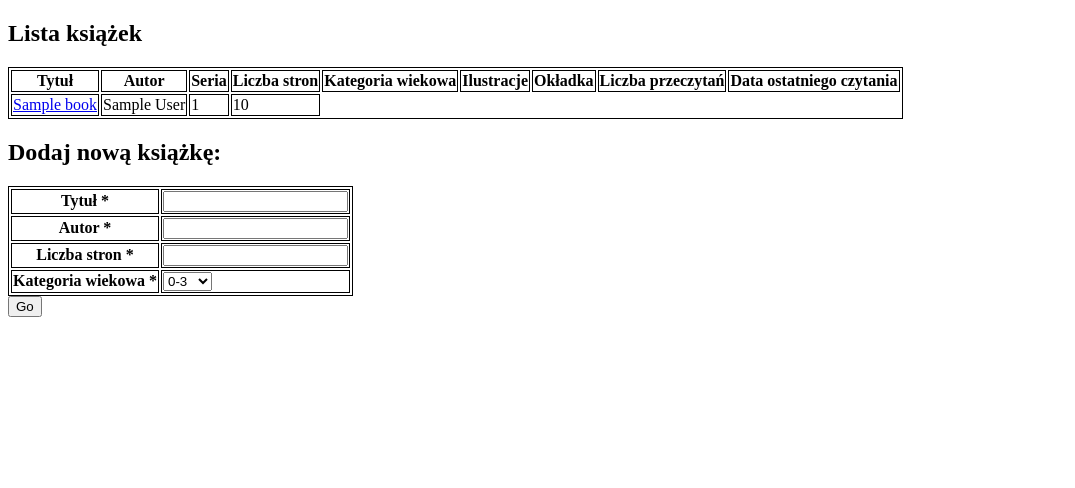
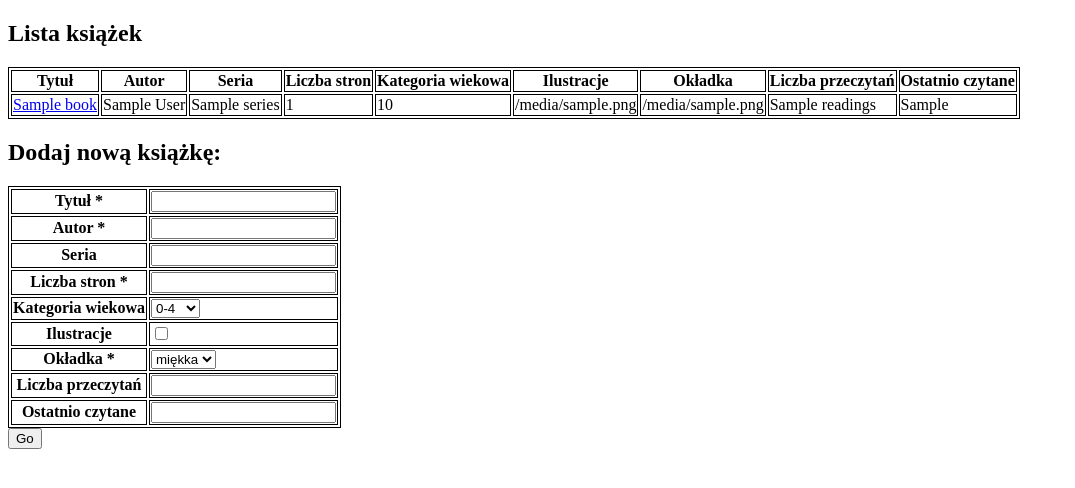
Before and after one commit to lukasz-zytko/kids-books, a Flask app: template templates/books.html in a window 1280 px wide. Shown: the top 488 px of the page, without its empty margins (0-1075 px from the left). Run offline with Flask 2, Linux system fonts and the light colour scheme; the template is opened without the code that fills it: values that come from a table or form of the project are taken from there, most other values are stand-ins (such as "Sample title", 1, 10 or a date in 2020).

Commit message:
Add last version of app

```diff
--- a/app.py
+++ b/app.py
@@ -19,7 +19,7 @@ def books_list():
     return render_template("books.html", form=form, books=books.all(), error=error)
 
 
-@app.route("/books/<int:book_id>/", methods=["GET", "POST"])
+@app.route("/books/<int:book_id>", methods=["GET", "POST"])
 def book_details(book_id):
     book = books.get(book_id - 1)
     form = BooksForm(data=book)
--- a/forms.py
+++ b/forms.py
@@ -1,9 +1,15 @@
 from flask_wtf import FlaskForm
 from wtforms import StringField, TextAreaField, BooleanField, IntegerField, SelectField
+from wtforms.fields.datetime import DateField
 from wtforms.validators import DataRequired, Email
 
 class BooksForm(FlaskForm):
     title = StringField('Tytuł', validators=[DataRequired()])
     author = StringField('Autor', validators=[DataRequired()])
+    series = StringField('Seria')
     pages = IntegerField('Liczba stron', validators=[DataRequired()])
-    age = SelectField('Kategoria wiekowa', choices=['0-3', '4-6', '7-10', 'all'], validators=[DataRequired()])
+    age = SelectField('Kategoria wiekowa', choices=['0-4', '5-10', 'all'])
+    pictures = BooleanField('Ilustracje')
+    cover = SelectField('Okładka', choices=['miękka', 'twarda'], validators=[DataRequired()])
+    readings = IntegerField('Liczba przeczytań')
+    last_read = StringField('Ostatnio czytane')
--- a/templates/book.html
+++ b/templates/book.html
@@ -6,7 +6,7 @@
 </head>
 <body>
     <h2> Zmień: </h2>
-    <form method="POST" action="/books/{{ book_id }}/">
+    <form method="POST" action="/books/{{ book_id }}">
         {{ form.hidden_tag() }}
         <table>
             {% for field in form if field.widget.input_type != 'hidden' %}
--- a/templates/books.html
+++ b/templates/books.html
@@ -20,14 +20,19 @@
     <th>Ilustracje</th>
     <th>Okładka</th>
     <th>Liczba przeczytań</th>
-    <th>Data ostatniego czytania</th>
+    <th>Ostatnio czytane</th>
     </thead>
 {% for book in books %}
     <tr>
         <td><a href="/books/{{ loop.index }}">{{ book.title }}</a></td>
         <td>{{ book.author }}</td>
+        <td>{{ book.series }}</td>
         <td>{{ book.pages }}</td>
         <td>{{ book.age }}</td>
+        <td>{{ book.pictures }}</td>
+        <td>{{ book.cover }}</td>
+        <td>{{ book.readings }}</td>
+        <td>{{ book.last_read }}</td>
     </tr>
 {% endfor %}
 </table>
```
Also changed, not shown: books.json (added, +1 -0 lines).
